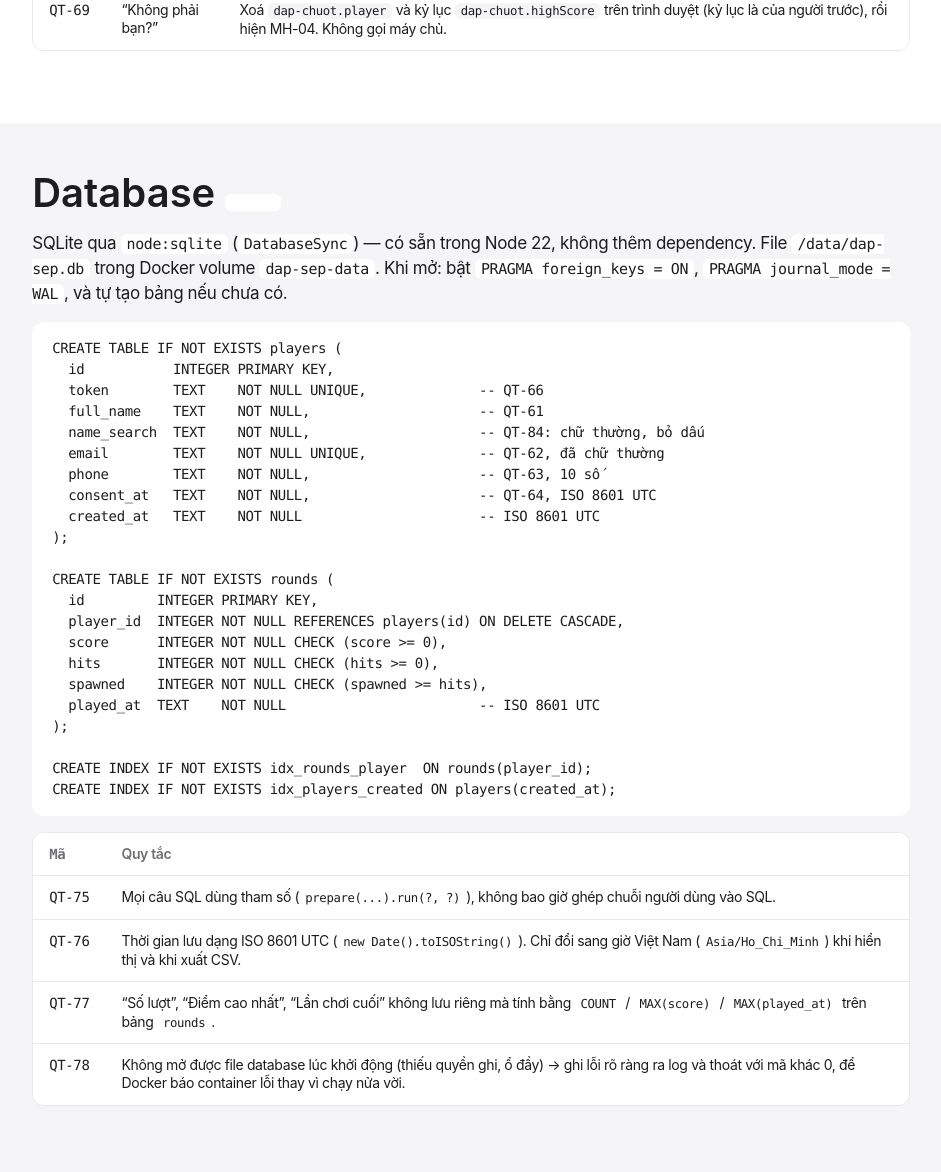
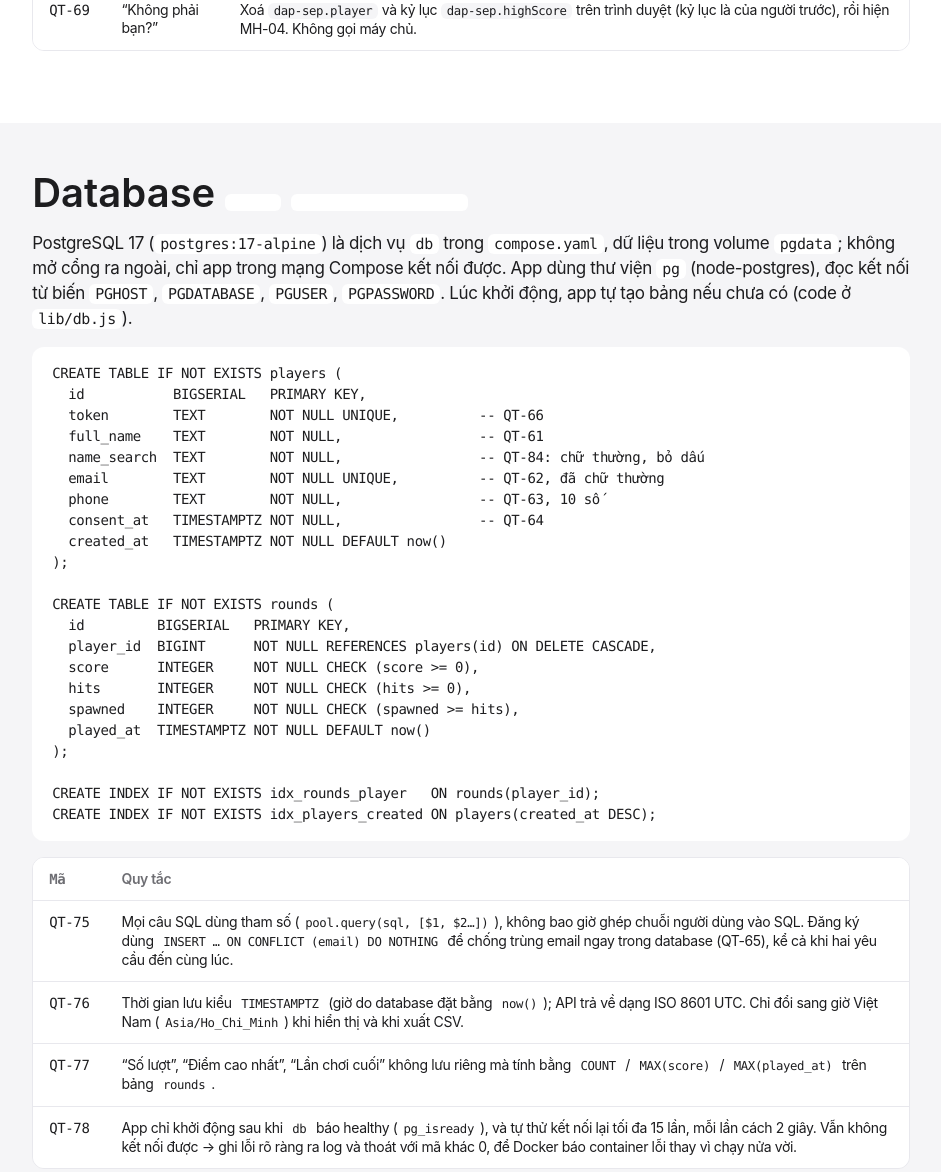
Before and after one commit to cuongvuminh88/mini-game, a website: page docs/04-quy-tac-du-lieu.html in a window 1280 px wide. Shown: the part 5403-6575 px from the top of the page, without its empty margins (169-1110 px from the left). Drawn offline with Linux system fonts and the light colour scheme.

Commit message:
Cập nhật tài liệu theo code: PostgreSQL thay SQLite
- QĐ-06: ghi rõ đổi từ SQLite sang PostgreSQL (dịch vụ db, volume pgdata).
- 04: schema PostgreSQL (BIGSERIAL, TIMESTAMPTZ), QT-75/76/78/80/91/93
  theo cách code đang làm (pg, ON CONFLICT, chờ db healthy, .env qua
  compose environment, dependency pg + shared/validate.js); thêm 403 cho
  đăng nhập admin.
- Khoá localStorage đúng với code: dap-sep.player, dap-sep.highScore.
- 05: cách kiểm tra database bằng psql; TC-93/94/95 theo PostgreSQL.

Co-Authored-By: Claude Opus 5.5 <noreply@anthropic.com>

```diff
--- a/docs/04-quy-tac-du-lieu.html
+++ b/docs/04-quy-tac-du-lieu.html
@@ -188,9 +188,9 @@
         <tr><td class="id">QT-64</td><td>Đồng ý xử lý dữ liệu <span class="tag new">QĐ-10</span></td><td>Bắt buộc <code>consent: true</code>. Lưu thời điểm đồng ý vào <code>consent_at</code>. Thiếu hoặc khác <code>true</code> → từ chối.</td></tr>
         <tr><td class="id">QT-65</td><td>Email đã có <span class="tag new">QĐ-09</span></td><td>Không tạo bản ghi mới, không sửa họ tên / số điện thoại cũ. Trả về mã người chơi của bản ghi cũ với mã trạng thái và nội dung <strong>giống hệt</strong> lần đăng ký mới (201). So khớp email sau khi đã chuyển chữ thường.</td></tr>
         <tr><td class="id">QT-66</td><td>Mã người chơi</td><td>Mỗi người chơi có <code>token</code> ngẫu nhiên 128 bit (<code>crypto.randomBytes(16)</code>, dạng hex 32 ký tự), sinh lúc đăng ký. Đây là thứ duy nhất trình duyệt giữ để chứng minh “tôi là người chơi này”. Không bao giờ hiện trong trang admin hay file CSV.</td></tr>
-        <tr><td class="id">QT-67</td><td>Ghi nhớ trên trình duyệt</td><td>Lưu <code>localStorage</code> khoá <code>dap-chuot.player</code>, giá trị JSON <code>{"token": "…", "name": "Nguyễn Thị Lan"}</code>. Đọc/ghi bọc <code>try/catch</code> như QT-42: lỗi thì giữ trong bộ nhớ của phiên (tải lại trang sẽ phải đăng ký lại, QT-65 đảm bảo không sinh bản ghi trùng). Giá trị hỏng (không phải JSON, thiếu token) → coi như chưa đăng ký.</td></tr>
-        <tr><td class="id">QT-68</td><td>Kiểm tra lúc tải trang</td><td>Có token thì gọi <code>GET /api/players/me</code>. 200 → MH-01 với tên trả về. 404 → xoá <code>dap-chuot.player</code>, hiện MH-04. Lỗi mạng / 5xx → vẫn vào MH-01 bằng tên đã lưu (không bắt đăng ký lại chỉ vì mạng chập chờn).</td></tr>
-        <tr><td class="id">QT-69</td><td>“Không phải bạn?”</td><td>Xoá <code>dap-chuot.player</code> và kỷ lục <code>dap-chuot.highScore</code> trên trình duyệt (kỷ lục là của người trước), rồi hiện MH-04. Không gọi máy chủ.</td></tr>
+        <tr><td class="id">QT-67</td><td>Ghi nhớ trên trình duyệt</td><td>Lưu <code>localStorage</code> khoá <code>dap-sep.player</code>, giá trị JSON <code>{"token": "…", "name": "Nguyễn Thị Lan"}</code>. Đọc/ghi bọc <code>try/catch</code> như QT-42: lỗi thì giữ trong bộ nhớ của phiên (tải lại trang sẽ phải đăng ký lại, QT-65 đảm bảo không sinh bản ghi trùng). Giá trị hỏng (không phải JSON, thiếu token) → coi như chưa đăng ký.</td></tr>
+        <tr><td class="id">QT-68</td><td>Kiểm tra lúc tải trang</td><td>Có token thì gọi <code>GET /api/players/me</code>. 200 → MH-01 với tên trả về. 404 → xoá <code>dap-sep.player</code>, hiện MH-04. Lỗi mạng / 5xx → vẫn vào MH-01 bằng tên đã lưu (không bắt đăng ký lại chỉ vì mạng chập chờn).</td></tr>
+        <tr><td class="id">QT-69</td><td>“Không phải bạn?”</td><td>Xoá <code>dap-sep.player</code> và kỷ lục <code>dap-sep.highScore</code> trên trình duyệt (kỷ lục là của người trước), rồi hiện MH-04. Không gọi máy chủ.</td></tr>
       </tbody>
     </table></div>
   </div>
@@ -198,37 +198,37 @@
 
 <section class="section alt" id="database">
   <div class="container">
-    <h2>Database <span class="tag new">QĐ-06</span></h2>
-    <p>SQLite qua <code>node:sqlite</code> (<code>DatabaseSync</code>) — có sẵn trong Node 22, không thêm dependency. File <code>/data/dap-sep.db</code> trong Docker volume <code>dap-sep-data</code>. Khi mở: bật <code>PRAGMA foreign_keys = ON</code>, <code>PRAGMA journal_mode = WAL</code>, và tự tạo bảng nếu chưa có.</p>
+    <h2>Database <span class="tag new">QĐ-06</span> <span class="tag new">PostgreSQL · đổi 17/11/2026</span></h2>
+    <p>PostgreSQL 17 (<code>postgres:17-alpine</code>) là dịch vụ <code>db</code> trong <code>compose.yaml</code>, dữ liệu trong volume <code>pgdata</code>; không mở cổng ra ngoài, chỉ app trong mạng Compose kết nối được. App dùng thư viện <code>pg</code> (node-postgres), đọc kết nối từ biến <code>PGHOST</code>, <code>PGDATABASE</code>, <code>PGUSER</code>, <code>PGPASSWORD</code>. Lúc khởi động, app tự tạo bảng nếu chưa có (code ở <code>lib/db.js</code>).</p>
 <pre>CREATE TABLE IF NOT EXISTS players (
-  id           INTEGER PRIMARY KEY,
-  token        TEXT    NOT NULL UNIQUE,              -- QT-66
-  full_name    TEXT    NOT NULL,                     -- QT-61
-  name_search  TEXT    NOT NULL,                     -- QT-84: chữ thường, bỏ dấu
-  email        TEXT    NOT NULL UNIQUE,              -- QT-62, đã chữ thường
-  phone        TEXT    NOT NULL,                     -- QT-63, 10 số
-  consent_at   TEXT    NOT NULL,                     -- QT-64, ISO 8601 UTC
-  created_at   TEXT    NOT NULL                      -- ISO 8601 UTC
+  id           BIGSERIAL   PRIMARY KEY,
+  token        TEXT        NOT NULL UNIQUE,          -- QT-66
+  full_name    TEXT        NOT NULL,                 -- QT-61
+  name_search  TEXT        NOT NULL,                 -- QT-84: chữ thường, bỏ dấu
+  email        TEXT        NOT NULL UNIQUE,          -- QT-62, đã chữ thường
+  phone        TEXT        NOT NULL,                 -- QT-63, 10 số
+  consent_at   TIMESTAMPTZ NOT NULL,                 -- QT-64
+  created_at   TIMESTAMPTZ NOT NULL DEFAULT now()
 );
 
 CREATE TABLE IF NOT EXISTS rounds (
-  id         INTEGER PRIMARY KEY,
-  player_id  INTEGER NOT NULL REFERENCES players(id) ON DELETE CASCADE,
-  score      INTEGER NOT NULL CHECK (score &gt;= 0),
-  hits       INTEGER NOT NULL CHECK (hits &gt;= 0),
-  spawned    INTEGER NOT NULL CHECK (spawned &gt;= hits),
-  played_at  TEXT    NOT NULL                        -- ISO 8601 UTC
+  id         BIGSERIAL   PRIMARY KEY,
+  player_id  BIGINT      NOT NULL REFERENCES players(id) ON DELETE CASCADE,
+  score      INTEGER     NOT NULL CHECK (score &gt;= 0),
+  hits       INTEGER     NOT NULL CHECK (hits &gt;= 0),
+  spawned    INTEGER     NOT NULL CHECK (spawned &gt;= hits),
+  played_at  TIMESTAMPTZ NOT NULL DEFAULT now()
 );
 
-CREATE INDEX IF NOT EXISTS idx_rounds_player  ON rounds(player_id);
-CREATE INDEX IF NOT EXISTS idx_players_created ON players(created_at);</pre>
+CREATE INDEX IF NOT EXISTS idx_rounds_player   ON rounds(player_id);
+CREATE INDEX IF NOT EXISTS idx_players_created ON players(created_at DESC);</pre>
     <div class="table-wrap"><table>
       <thead><tr><th class="id">Mã</th><th>Quy tắc</th></tr></thead>
       <tbody>
-        <tr><td class="id">QT-75</td><td>Mọi câu SQL dùng tham số (<code>prepare(...).run(?, ?)</code>), không bao giờ ghép chuỗi người dùng vào SQL.</td></tr>
-        <tr><td class="id">QT-76</td><td>Thời gian lưu dạng ISO 8601 UTC (<code>new Date().toISOString()</code>). Chỉ đổi sang giờ Việt Nam (<code>Asia/Ho_Chi_Minh</code>) khi hiển thị và khi xuất CSV.</td></tr>
+        <tr><td class="id">QT-75</td><td>Mọi câu SQL dùng tham số (<code>pool.query(sql, [$1, $2…])</code>), không bao giờ ghép chuỗi người dùng vào SQL. Đăng ký dùng <code>INSERT … ON CONFLICT (email) DO NOTHING</code> để chống trùng email ngay trong database (QT-65), kể cả khi hai yêu cầu đến cùng lúc.</td></tr>
+        <tr><td class="id">QT-76</td><td>Thời gian lưu kiểu <code>TIMESTAMPTZ</code> (giờ do database đặt bằng <code>now()</code>); API trả về dạng ISO 8601 UTC. Chỉ đổi sang giờ Việt Nam (<code>Asia/Ho_Chi_Minh</code>) khi hiển thị và khi xuất CSV.</td></tr>
         <tr><td class="id">QT-77</td><td>“Số lượt”, “Điểm cao nhất”, “Lần chơi cuối” không lưu riêng mà tính bằng <code>COUNT</code> / <code>MAX(score)</code> / <code>MAX(played_at)</code> trên bảng <code>rounds</code>.</td></tr>
-        <tr><td class="id">QT-78</td><td>Không mở được file database lúc khởi động (thiếu quyền ghi, ổ đầy) → ghi lỗi rõ ràng ra log và thoát với mã khác 0, để Docker báo container lỗi thay vì chạy nửa vời.</td></tr>
+        <tr><td class="id">QT-78</td><td>App chỉ khởi động sau khi <code>db</code> báo healthy (<code>pg_isready</code>), và tự thử kết nối lại tối đa 15 lần, mỗi lần cách 2 giây. Vẫn không kết nối được → ghi lỗi rõ ràng ra log và thoát với mã khác 0, để Docker báo container lỗi thay vì chạy nửa vời.</td></tr>
       </tbody>
     </table></div>
   </div>
@@ -244,7 +244,7 @@ CREATE INDEX IF NOT EXISTS idx_players_created ON players(created_at);</pre>
         <tr><td><code>POST /api/players</code></td><td>Người chơi</td><td><code>{fullName, email, phone, consent}</code></td><td>201 <code>{token, name}</code> · 400 · 429</td></tr>
         <tr><td><code>GET /api/players/me</code></td><td>Người chơi</td><td>Header <code>Authorization: Bearer &lt;token&gt;</code></td><td>200 <code>{name}</code> · 404</td></tr>
         <tr><td><code>POST /api/rounds</code></td><td>Người chơi</td><td>Header như trên · <code>{score, hits, spawned}</code></td><td>201 · 400 · 404 · 429</td></tr>
-        <tr><td><code>POST /admin/login</code></td><td>Admin</td><td><code>{username, password}</code></td><td>204 + cookie · 401 · 429 · 503</td></tr>
+        <tr><td><code>POST /admin/login</code></td><td>Admin</td><td><code>{username, password}</code></td><td>204 + cookie · 401 · 403 · 429 · 503</td></tr>
         <tr><td><code>POST /admin/logout</code></td><td>Admin</td><td>—</td><td>204, xoá cookie</td></tr>
         <tr><td><code>GET /api/admin/players?q=&amp;page=</code></td><td>Admin</td><td>—</td><td>200 <code>{total, page, pages, items[]}</code> · 401</td></tr>
         <tr><td><code>DELETE /api/admin/players/:id</code></td><td>Admin</td><td>—</td><td>204 · 404 · 401</td></tr>
@@ -270,7 +270,7 @@ CREATE INDEX IF NOT EXISTS idx_players_created ON players(created_at);</pre>
     <div class="table-wrap"><table>
       <thead><tr><th class="id">Mã</th><th>Chủ đề</th><th>Quy tắc</th></tr></thead>
       <tbody>
-        <tr><td class="id">QT-80</td><td>Tài khoản</td><td>Đọc <code>ADMIN_USER</code> và <code>ADMIN_PASSWORD</code> từ biến môi trường lúc khởi động (truyền qua <code>env_file: .env</code> trong <code>compose.yaml</code>; <code>.env</code> đã nằm trong <code>.gitignore</code>). Thiếu một trong hai, hoặc mật khẩu ngắn hơn 12 ký tự → trang admin tắt (503) và ghi cảnh báo ra log; phần game vẫn chạy. So sánh bằng <code>crypto.timingSafeEqual</code> trên mã băm SHA-256 của hai bên (độ dài bằng nhau, thời gian so sánh không lộ thông tin).</td></tr>
+        <tr><td class="id">QT-80</td><td>Tài khoản</td><td>Đọc <code>ADMIN_USER</code> và <code>ADMIN_PASSWORD</code> từ biến môi trường lúc khởi động (<code>compose.yaml</code> lấy giá trị từ file <code>.env</code> và truyền vào app qua <code>environment</code>; <code>.env</code> nằm trong <code>.gitignore</code>, mẫu ở <code>.env.example</code>). Thiếu một trong hai, hoặc mật khẩu ngắn hơn 12 ký tự → trang admin tắt (503) và ghi cảnh báo ra log; phần game vẫn chạy. So sánh bằng <code>crypto.timingSafeEqual</code> trên mã băm SHA-256 của hai bên (độ dài bằng nhau, thời gian so sánh không lộ thông tin).</td></tr>
         <tr><td class="id">QT-81</td><td>Chống dò mật khẩu</td><td>Sai 5 lần trong 15 phút từ cùng một IP → khoá đăng nhập từ IP đó 15 phút (429), kể cả khi lần sau nhập đúng. Đăng nhập đúng thì xoá bộ đếm của IP đó.</td></tr>
         <tr><td class="id">QT-82</td><td>Phiên</td><td>Đăng nhập đúng → sinh mã phiên ngẫu nhiên 256 bit, giữ trong bộ nhớ máy chủ kèm thời điểm hết hạn (8 giờ). Cookie <code>admin_session</code>: <code>HttpOnly; SameSite=Strict; Path=/; Max-Age=28800</code>, thêm <code>Secure</code> khi chạy sau HTTPS. Khởi động lại máy chủ thì mọi phiên mất, admin đăng nhập lại — chấp nhận được.</td></tr>
         <tr><td class="id">QT-83</td><td>Chống giả mạo yêu cầu</td><td>Với <code>POST</code>/<code>DELETE</code> của admin: ngoài <code>SameSite=Strict</code>, kiểm tra header <code>Origin</code> (hoặc <code>Referer</code> nếu thiếu) phải trùng địa chỉ trang; sai → 403.</td></tr>
@@ -298,9 +298,9 @@ CREATE INDEX IF NOT EXISTS idx_players_created ON players(created_at);</pre>
       <thead><tr><th class="id">Mã</th><th>Quy tắc</th></tr></thead>
       <tbody>
         <tr><td class="id">QT-90</td><td><strong>Thay thế QT-56</strong> cho bản có đăng ký <span class="tag new">QĐ-12</span>: game phải chạy qua máy chủ (<code>http://localhost:3000</code> hoặc tên miền thật). Mở bằng <code>file://</code> hoặc máy chủ không trả lời khi đăng ký → MH-04 hiện lỗi chung “Không kết nối được máy chủ”, không vào được game.</td></tr>
-        <tr><td class="id">QT-91</td><td><code>compose.yaml</code> thêm volume có tên <code>dap-sep-data</code> gắn vào <code>/data</code>, và <code>env_file: .env</code>. Dockerfile tạo <code>/data</code> thuộc user <code>node</code>. <code>docker compose down</code> không xoá dữ liệu; chỉ <code>down -v</code> mới xoá.</td></tr>
+        <tr><td class="id">QT-91</td><td><code>compose.yaml</code> có hai dịch vụ: <code>app</code> và <code>db</code>, cùng volume <code>pgdata</code> gắn vào <code>/var/lib/postgresql/data</code>. <code>POSTGRES_DB</code>, <code>POSTGRES_USER</code>, <code>POSTGRES_PASSWORD</code>, <code>ADMIN_USER</code>, <code>ADMIN_PASSWORD</code> đặt trong <code>.env</code>; thiếu biến database thì <code>docker compose</code> báo lỗi ngay. <code>docker compose down</code> không xoá dữ liệu; chỉ <code>down -v</code> mới xoá.</td></tr>
         <tr><td class="id">QT-92</td><td>Kỷ lục (QT-40→QT-43) <strong>giữ nguyên</strong>: vẫn tính và lưu trên trình duyệt. Điểm cao nhất trên trang admin tính riêng từ bảng <code>rounds</code> (QT-77), hai con số có thể khác nhau (ví dụ khi lưu lượt thất bại).</td></tr>
-        <tr><td class="id">QT-93</td><td><code>node:sqlite</code> cần Node ≥ 22.13 để chạy không cần cờ; ảnh <code>node:22-alpine</code> hiện tại đáp ứng. Sửa <code>"engines"</code> trong <code>package.json</code> thành <code>"node": "&gt;=22.13"</code>. Module này vẫn ở mức thử nghiệm nên in một cảnh báo lúc khởi động; chấp nhận được.</td></tr>
+        <tr><td class="id">QT-93</td><td>Dự án có dependency đầu tiên: <code>pg</code>, khoá phiên bản bằng <code>package-lock.json</code>. Dockerfile cài bằng <code>npm ci --omit=dev</code> trước khi chép code để tận dụng cache. Quy tắc kiểm tra dữ liệu nằm ở <code>shared/validate.js</code>, dùng chung cho máy chủ và trình duyệt.</td></tr>
       </tbody>
     </table></div>
   </div>
```
Also changed, not shown: docs/02-chuc-nang.html (+1 -1 lines), docs/05-ke-hoach-test.html (+7 -7 lines).
